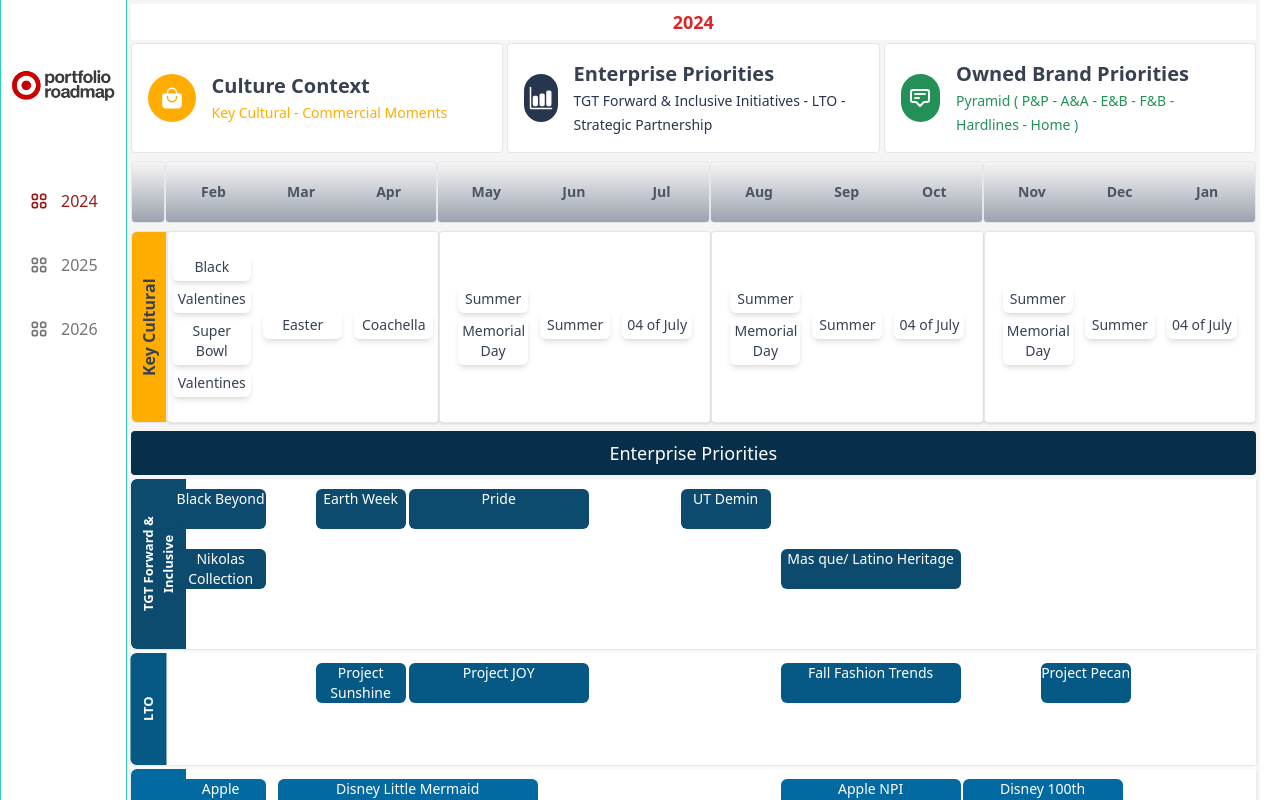
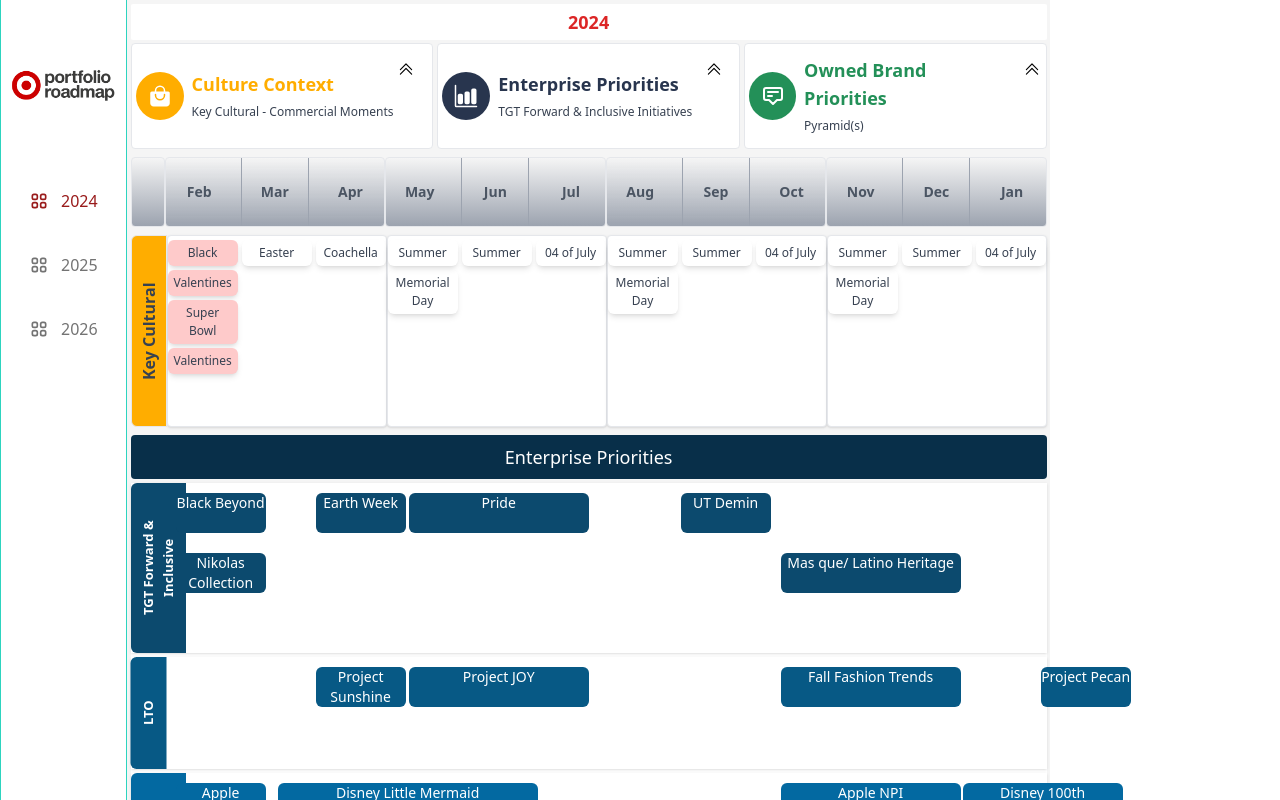
Before and after one commit to Target-Brand-Team/Roadmap, a React (Vite) app: page / in a window 1280 px wide. Shown: the top 800 px of the page. Built offline with nearby package versions, Linux system fonts and the light colour scheme.

Commit message:
ajust media query

```diff
--- a/src/Pages/2024/Cultural.jsx
+++ b/src/Pages/2024/Cultural.jsx
@@ -9,13 +9,13 @@
       </div>
 
       {/* ====   FIRST QUATER Q1  ==== */}
-      <main className="max-[1280px]:w-[241px] bg-white shadow rounded p-2 gap-3 flex-1 border border-gray-200 flex justify-center items-center ">
+      <main className="max-[1280px]:w-[220px] bg-white shadow rounded pt-1  border border-gray-200 flex gap-1 ">
         {/* ====   FEBRUARY EVENTS ==== */}
         <div>
           {CULTURAL_CONTEXT_LINKS?.FEBRUARY?.map((item) => (
             <div
               key={item.key}
-              className="max-[1280px]:w-[79px] max-[1280px]:text-sm text-gray-700 w-32 text-center p-1 mb-1 shadow-md rounded-md"
+              className="max-[1280px]:w-[70px] max-[1280px]:text-[12px] text-gray-700 bg-red-200 font-medium text-center px-1 py-1 mb-1 shadow-md rounded-md"
             >
               <span>{item?.label}</span>
             </div>
@@ -27,7 +27,7 @@
           {CULTURAL_CONTEXT_LINKS?.MARCH?.map((item) => (
             <div
               key={item.key}
-              className="max-[1280px]:w-[79px] max-[1280px]:text-sm text-gray-700 w-32 text-center p-1 mb-1 shadow-md rounded-md"
+              className="max-[1280px]:w-[70px] max-[1280px]:text-[12px] text-gray-700 w-32 font-medium text-center p-1 mb-1 shadow-md rounded-md"
             >
               <span>{item?.label}</span>
             </div>
@@ -39,7 +39,7 @@
           {CULTURAL_CONTEXT_LINKS?.APRIL?.map((item) => (
             <div
               key={item.key}
-              className="max-[1280px]:w-[79px] max-[1280px]:text-sm text-gray-700 w-32 text-center p-1 mb-1 shadow-md rounded-md"
+              className="max-[1280px]:w-[70px] max-[1280px]:text-[12px] text-gray-700 w-32 font-medium text-center p-1 mb-1 shadow-md rounded-md"
             >
               <span>{item?.label}</span>
             </div>
@@ -48,13 +48,13 @@
       </main>
 
       {/* ====   SECOND QUATER Q1  ==== */}
-      <main className="max-[1280px]:w-[243px] bg-white shadow rounded p-2 gap-3 flex-1 border border-gray-200 flex justify-center items-center ">
+      <main className="max-[1280px]:w-[220px] bg-white shadow rounded pt-1 gap-1 flex-1 border border-gray-200 flex  ">
         {/* ====   MAY EVENTS ==== */}
         <div>
           {CULTURAL_CONTEXT_LINKS?.MAY?.map((item) => (
             <div
               key={item.key}
-              className="max-[1280px]:w-[70px] max-[1280px]:text-sm text-gray-700 w-32 font-medium text-center p-1 mb-1 shadow-md rounded-md"
+              className="max-[1280px]:w-[70px] max-[1280px]:text-[12px] text-gray-700 w-32 font-medium text-center p-1 mb-1 shadow-md rounded-md"
             >
               <span>{item?.label}</span>
             </div>
@@ -66,7 +66,7 @@
           {CULTURAL_CONTEXT_LINKS?.JUNE?.map((item) => (
             <div
               key={item.key}
-              className="max-[1280px]:w-[70px] max-[1280px]:text-sm text-gray-700 w-32 font-medium text-center p-1 mb-1 shadow-md rounded-md"
+              className="max-[1280px]:w-[70px] max-[1280px]:text-[12px] text-gray-700 w-32 font-medium text-center p-1 mb-1 shadow-md rounded-md"
             >
               <span>{item?.label}</span>
             </div>
@@ -78,7 +78,7 @@
           {CULTURAL_CONTEXT_LINKS?.JULY?.map((item) => (
             <div
               key={item.key}
-              className="max-[1280px]:w-[70px] max-[1280px]:text-sm text-gray-700 w-32 font-medium text-center p-1 mb-1 shadow-md rounded-md"
+              className="max-[1280px]:w-[70px] max-[1280px]:text-[12px] text-gray-700 w-32 font-medium text-center p-1 mb-1 shadow-md rounded-md"
             >
               <span>{item?.label}</span>
             </div>
@@ -87,13 +87,13 @@
       </main>
 
       {/* ====   THIRD QUATER Q3  ==== */}
-      <main className="max-[1280px]:w-[243px] bg-white shadow rounded p-2 gap-3 flex-1 border border-gray-200 flex justify-center items-center ">
+      <main className="max-[1280px]:w-[220px] bg-white shadow rounded pt-1 gap-1 flex-1 border border-gray-200 flex">
         {/* ====   AUG EVENTS ==== */}
         <div>
           {CULTURAL_CONTEXT_LINKS?.MAY?.map((item) => (
             <div
               key={item.key}
-              className="max-[1280px]:w-[70px] max-[1280px]:text-sm text-gray-700 w-32 font-medium text-center p-1 mb-1 shadow-md rounded-md"
+              className="max-[1280px]:w-[70px] max-[1280px]:text-[12px] text-gray-700 w-32 font-medium text-center p-1 mb-1 shadow-md rounded-md"
             >
               <span>{item?.label}</span>
             </div>
@@ -105,7 +105,7 @@
           {CULTURAL_CONTEXT_LINKS?.JUNE?.map((item) => (
             <div
               key={item.key}
-              className="max-[1280px]:w-[70px] max-[1280px]:text-sm text-gray-700 w-32 font-medium text-center p-1 mb-1 shadow-md rounded-md"
+              className="max-[1280px]:w-[70px] max-[1280px]:text-[12px] text-gray-700 w-32 font-medium text-center p-1 mb-1 shadow-md rounded-md"
             >
               <span>{item?.label}</span>
             </div>
@@ -117,7 +117,7 @@
           {CULTURAL_CONTEXT_LINKS?.JULY?.map((item) => (
             <div
               key={item.key}
-              className="max-[1280px]:w-[70px] max-[1280px]:text-sm text-gray-700 w-32 font-medium text-center p-1 mb-1 shadow-md rounded-md"
+              className="max-[1280px]:w-[70px] max-[1280px]:text-[12px] text-gray-700 w-32 font-medium text-center p-1 mb-1 shadow-md rounded-md"
             >
               <span>{item?.label}</span>
             </div>
@@ -126,13 +126,13 @@
       </main>
 
       {/* ====   FOURTH QUATER Q4  ==== */}
-      <main className="max-[1280px]:w-[243px] bg-white shadow rounded p-2 gap-3 flex-1 border border-gray-200 flex justify-center items-center ">
+      <main className="max-[1280px]:w-[220px] bg-white shadow rounded pt-1 gap-1 flex-1 border border-gray-200 flex">
         {/* ====   NOV EVENTS ==== */}
         <div>
           {CULTURAL_CONTEXT_LINKS?.MAY?.map((item) => (
             <div
               key={item.key}
-              className="max-[1280px]:w-[70px] max-[1280px]:text-sm text-gray-700 w-32 font-medium text-center p-1 mb-1 shadow-md rounded-md"
+              className="max-[1280px]:w-[70px] max-[1280px]:text-[12px] text-gray-700 w-32 font-medium text-center p-1 mb-1 shadow-md rounded-md"
             >
               <span>{item?.label}</span>
             </div>
@@ -144,7 +144,7 @@
           {CULTURAL_CONTEXT_LINKS?.JUNE?.map((item) => (
             <div
               key={item.key}
-              className="max-[1280px]:w-[70px] max-[1280px]:text-sm text-gray-700 w-32 font-medium text-center p-1 mb-1 shadow-md rounded-md"
+              className="max-[1280px]:w-[70px] max-[1280px]:text-[12px] text-gray-700 w-32 font-medium text-center p-1 mb-1 shadow-md rounded-md"
             >
               <span>{item?.label}</span>
             </div>
@@ -156,7 +156,7 @@
           {CULTURAL_CONTEXT_LINKS?.JULY?.map((item) => (
             <div
               key={item.key}
-              className="max-[1280px]:w-[70px] max-[1280px]:text-sm text-gray-700 w-32 font-medium text-center p-1 mb-1 shadow-md rounded-md"
+              className="max-[1280px]:w-[70px] max-[1280px]:text-[12px] text-gray-700 w-32 font-medium text-center p-1 mb-1 shadow-md rounded-md"
             >
               <span>{item?.label}</span>
             </div>
--- a/src/Pages/2024/Dashboard.jsx
+++ b/src/Pages/2024/Dashboard.jsx
@@ -11,7 +11,7 @@
   const [showOwned, setShowOwned] = useState(true);
 
   return (
-    <div className="flex flex-col gap-2 mt-1 mx-1 max-[1200px]:w-[1000px]">
+    <div className="flex flex-col gap-2 mt-1 mx-1 max-[1200px]:w-[915px]">
       <div className="bg-white rounded-sm py-1 px-3 font-bold text-red-600 text-lg flex justify-center">
         2024
       </div>
--- a/src/components/Calendar.jsx
+++ b/src/components/Calendar.jsx
@@ -25,24 +25,24 @@
         <div className="bg-gradient-to-t from-gray-400 rounded p-4 gap-2 border border-gray-200 flex justify-center items-center">
 
         </div>
-        <div className="max-[1280px]:w-[240px] max-[1280px]:text-sm bg-gradient-to-t from-gray-400 rounded text-gray-600 p-2 py-5 gap-2 flex-1 border border-gray-200 flex justify-center items-center">
+        <div className="max-[1280px]:w-[220px] max-[1280px]:text-sm bg-gradient-to-t from-gray-400 rounded text-gray-600  gap-2 flex-1 border border-gray-200 flex justify-center items-center">
             <span className=' w-32 font-semibold text-center'>Feb</span>
-            <span className=' w-32 font-semibold text-center'>Mar</span>
+            <span className=' w-32 font-semibold text-center border-l border-r border-gray-400  py-6'>Mar</span>
             <span className=' w-32 font-semibold text-center'>Apr</span>
         </div>
-        <div className="max-[1280px]:w-[240px] max-[1280px]:text-sm bg-gradient-to-t from-gray-400 rounded  text-gray-600 p-2 gap-2 flex-1 border border-gray-200 flex justify-center items-center">
+        <div className="max-[1280px]:w-[220px] max-[1280px]:text-sm bg-gradient-to-t from-gray-400 rounded  text-gray-600  gap-2 flex-1 border border-gray-200 flex justify-center items-center">
             <span className=' w-32 font-semibold text-center'>May</span>
-            <span className=' w-32 font-semibold text-center'>Jun</span>
+            <span className=' w-32 font-semibold text-center border-l border-r border-gray-400  py-6'>Jun</span>
             <span className=' w-32 font-semibold text-center'>Jul</span>
         </div>
-        <div className="max-[1280px]:w-[240px] max-[1280px]:text-sm bg-gradient-to-t from-gray-400 rounded  text-gray-600 p-2 gap-2 flex-1 border border-gray-200 flex justify-center items-center">
+        <div className="max-[1280px]:w-[220px] max-[1280px]:text-sm bg-gradient-to-t from-gray-400 rounded  text-gray-600  gap-2 flex-1 border border-gray-200 flex justify-center items-center">
             <span className=' w-32 font-semibold text-center'>Aug</span>
-            <span className=' w-32 font-semibold text-center'>Sep</span>
+            <span className=' w-32 font-semibold text-center border-l border-r border-gray-400  py-6'>Sep</span>
             <span className=' w-32 font-semibold text-center'>Oct</span>
         </div>
-        <div className="max-[1280px]:w-[240px] max-[1280px]:text-sm bg-gradient-to-t from-gray-400 rounded  text-gray-600 p-2 gap-2 flex-1 border border-gray-200 flex justify-center items-center">
+        <div className="max-[1280px]:w-[220px] max-[1280px]:text-sm bg-gradient-to-t from-gray-400 rounded  text-gray-600  gap-2 flex-1 border border-gray-200 flex justify-center items-center">
             <span className=' w-32 font-semibold text-center'>Nov</span>
-            <span className=' w-32 font-semibold text-center'>Dec</span>
+            <span className=' w-32 font-semibold text-center border-l border-r border-gray-400  py-6'>Dec</span>
             <span className=' w-32 font-semibold text-center'>Jan</span>
         </div>
 
--- a/src/components/DashboardGrid.jsx
+++ b/src/components/DashboardGrid.jsx
@@ -4,69 +4,104 @@
 import { IoPeopleSharp } from "react-icons/io5";
 import { IoBarChart } from "react-icons/io5";
 import { HiOutlineAnnotation } from "react-icons/hi";
+import { HiChevronDoubleDown } from "react-icons/hi2";
+import { HiChevronDoubleUp } from "react-icons/hi2";
 
-
-const DashboardGrid = ({ showCultural, setShow, show, setShowCultural, setShowOwned, showOwned }) => {
+const DashboardGrid = ({
+  showCultural,
+  setShow,
+  show,
+  setShowCultural,
+  setShowOwned,
+  showOwned,
+}) => {
   return (
     <div className="flex gap-1 mt-[-5px] ">
-
       <div
         onClick={() => setShowCultural(!showCultural)}
-        className="bg-white hover:bg-yellow-100 cursor-pointer rounded p-4 flex-1 border border-gray-200 flex items-center"
+        className="bg-white hover:bg-yellow-100 cursor-pointer rounded p-1 py-3 flex-1 border border-gray-200 flex items-center"
       >
         <div className="bg-[#ffad00] rounded-full h-12 w-12 flex items-center justify-center">
           <IoBagHandle className="text-2xl text-white" />
         </div>
-        <div className="pl-4">
+        <div className="pl-2">
           <div className="flex items-center">
-            <strong className="text-xl text-gray-700 font-semibold">
+            <strong className="text-lg text-[#ffad00] font-semibold">
               Culture Context
             </strong>
           </div>
-            <span className="text-sm  font- text-[#ffad00]">
+          <span className="text-[12px]  text-gray-700">
             Key Cultural - Commercial Moments
-              </span>
+          </span>
         </div>
+
+        {showCultural ? (
+          <div className="h-full w-6 pt-1 flex text-lg justify-center items-start  ">
+            <HiChevronDoubleUp className="ml-" />
+          </div>
+        ) : (
+          <div className="h-full w-6 pt-1 flex text-lg justify-center items-start">
+            <HiChevronDoubleDown className="ml-" />
+          </div>
+        )}
       </div>
 
       <div
         onClick={() => setShow(!show)}
-        className="bg-white hover:bg-sky-100 cursor-pointer rounded p-4 flex-1 border border-gray-200 flex items-center"
+        className="bg-white hover:bg-sky-100 cursor-pointer rounded p-1 py-3 flex-1 border border-gray-200 flex items-center"
       >
         <div className="bg-[#28354e] rounded-full h-12 w-12 flex items-center justify-center">
           <IoBarChart className="text-2xl text-white" />
         </div>
-        <div className="pl-4">
+        <div className="pl-2">
           {/* <span className="text-sm text-gray-500 font-light">Total Sales</span> */}
           <div className="flex items-center ">
-            <strong className="text-xl text-gray-700 font-semibold">
+            <strong className="text-lg text-[#28354e] font-semibold">
               Enterprise Priorities
             </strong>
           </div>
-          <span className="text-sm  font- text-[#28354e]">
-              TGT Forward & Inclusive Initiatives - LTO - Strategic Partnership
-              </span>
+          <span className="text-[12px]  text-gray-700">
+            TGT Forward & Inclusive Initiatives
+          </span>
         </div>
+
+        {show ? (
+          <div className="h-full w-8 pt-1 pl-3 flex text-lg justify-center items-start ">
+            <HiChevronDoubleUp className="ml-" />
+          </div>
+        ) : (
+          <div className="h-full w-8 pt-1 pl-3 flex text-lg justify-center items-start">
+            <HiChevronDoubleDown className="ml-" />
+          </div>
+        )}
       </div>
 
       <div
-         onClick={() => setShowOwned(!showOwned)}
-        className="bg-white hover:bg-green-200 cursor-pointer rounded p-4 flex-1 border border-gray-200 flex items-center"
+        onClick={() => setShowOwned(!showOwned)}
+        className="bg-white hover:bg-green-200 cursor-pointer rounded p-1 py-3 flex-1 border border-gray-200 flex items-center"
       >
         <div className="bg-[#239058] rounded-full h-12 w-12 flex items-center justify-center">
-          <HiOutlineAnnotation  className="text-2xl text-white" />
+          <HiOutlineAnnotation className="text-2xl text-white" />
         </div>
-        <div className="pl-4">
+        <div className="pl-2">
           {/* <span className="text-sm text-gray-500 font-light">Total Sales</span> */}
           <div className="flex items-center">
-            <strong className="text-xl text-gray-700 font-semibold">
+            <strong className="text-lg text-[#239058] font-semibold">
               Owned Brand Priorities
             </strong>
           </div>
-          <span className="text-sm  font- text-[#239058]">
-            Pyramid ( P&P - A&A - E&B - F&B - Hardlines - Home )
-              </span>
+          <span className="text-[12px]  text-gray-700">Pyramid(s)</span>
         </div>
+
+        {showOwned ? (
+          <div className="h-full w-8 pt-1 pl-3 flex text-lg justify-center items-start ">
+            <HiChevronDoubleUp className="ml-" />
+          </div>
+        ) : (
+          <div className="h-full w-8 pt-1 pl-3 flex text-lg justify-center items-start">
+            <HiChevronDoubleDown className="ml-" />
+          </div>
+        )}
       </div>
     </div>
   );
--- a/src/components/Shared/Layout.jsx
+++ b/src/components/Shared/Layout.jsx
@@ -4,7 +4,7 @@
 
 const Layout = () => {
   return (
-    <div className="flex flex-row bg-neutral-100 h-screen w-screen max-[1280px]:w-[1260px]">
+    <div className="flex flex-row bg-neutral-100 h-screen w-screen max-[1280px]:w-[1050px]">
       <Sidebar />
 
         <div className="">
```
